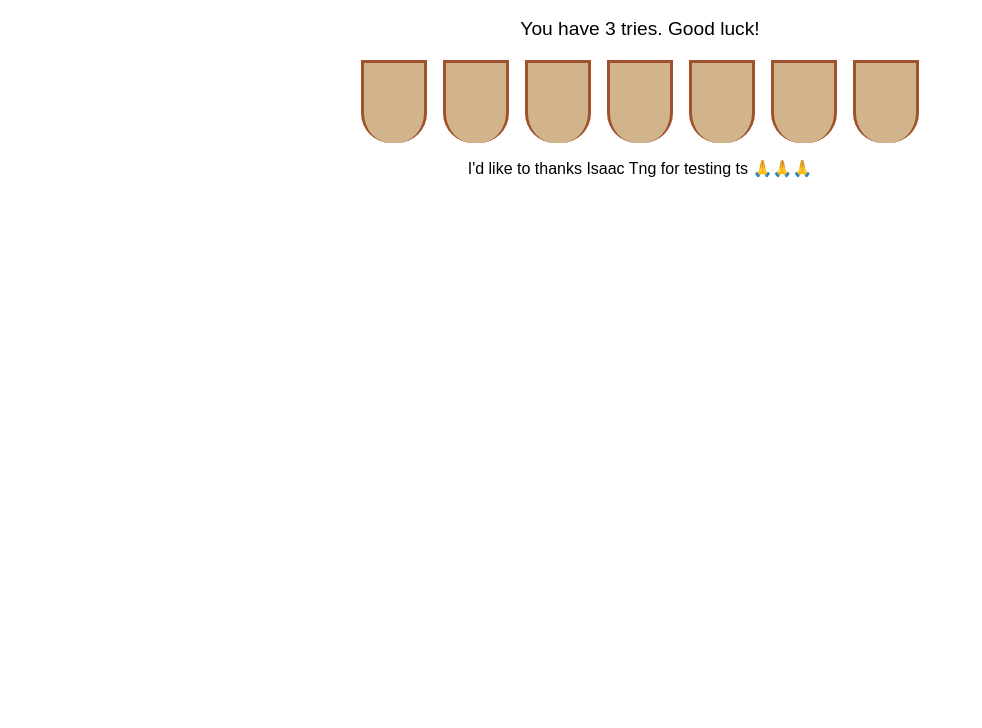
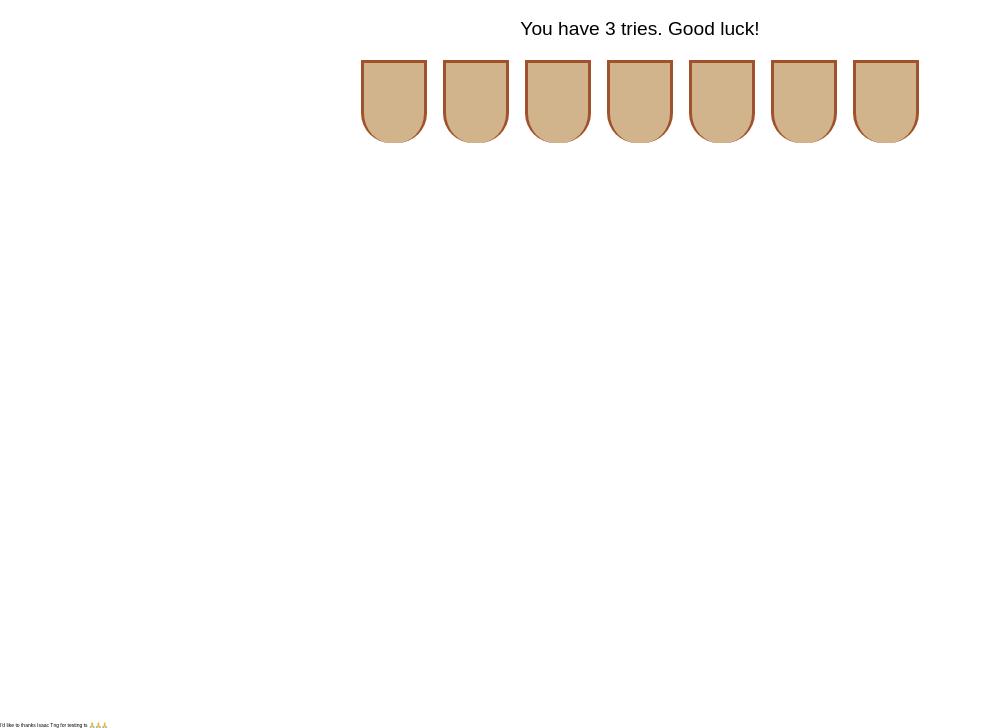
Before and after one commit to cjhgeof/binary-search-game, a plain HTML site: page index.html in a window 1280 px wide. Shown: the part 72-800 px from the top of the page, without its empty margins (0-982 px from the left). Drawn offline with Linux system fonts and the light colour scheme.

Commit message:
Update style.css
added credits styles

```diff
--- a/style.css
+++ b/style.css
@@ -35,3 +35,10 @@ body {
     font-size: 2em;
     opacity: 1;
 }
+
+#creds {
+    position: absolute;
+    bottom: 0;
+    left: 0;
+    font-size: 5px;
+}
```
